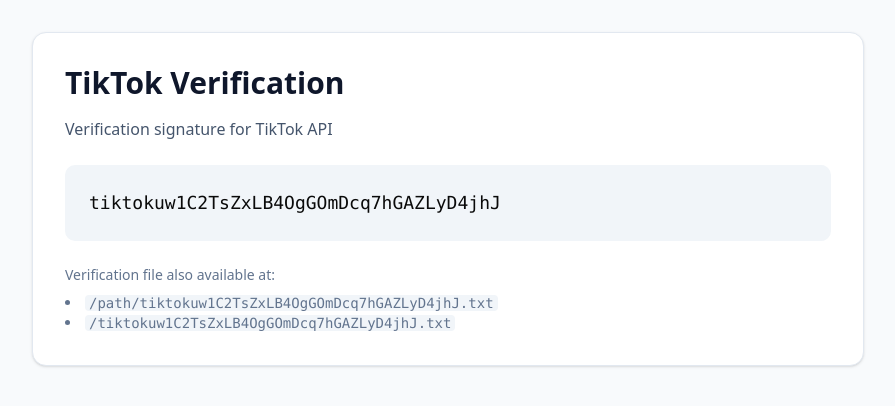
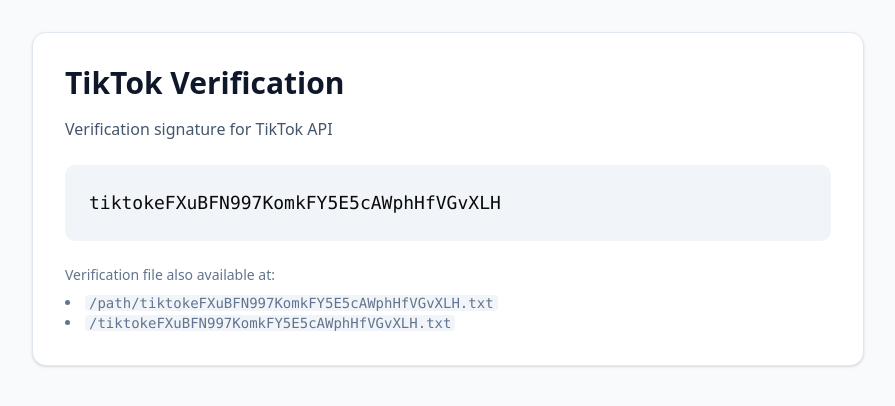
Before and after one commit to cozecnwork-byte/swarmmatrix-v3, a Next.js app: page /path in a window 1280 px wide. Shown: the top 406 px of the page, without its empty margins (192-1087 px from the left). Built offline with nearby package versions, Linux system fonts and the light colour scheme.

Commit message:
feat: 更新TikTok验证文件为新的tiktokeFXuBFN997KomkFY5E5cAWphHfVGvXLH
Coze-Commit-Type: user
Coze-User-ID: 1065906385199859
Coze-Conversation-ID: 7117831

```diff
--- a/src/app/path/page.tsx
+++ b/src/app/path/page.tsx
@@ -2,7 +2,7 @@
 
 export const metadata: Metadata = {
   other: {
-    'tiktok:site-verification': 'tiktokuw1C2TsZxLB4OgGOmDcq7hGAZLyD4jhJ',
+    'tiktok:site-verification': 'tiktokeFXuBFN997KomkFY5E5cAWphHfVGvXLH',
   },
 };
 
@@ -15,14 +15,14 @@
           <p className="text-slate-600 mb-6">Verification signature for TikTok API</p>
 
           <div className="bg-slate-100 rounded-lg p-6 font-mono text-lg">
-            tiktokuw1C2TsZxLB4OgGOmDcq7hGAZLyD4jhJ
+            tiktokeFXuBFN997KomkFY5E5cAWphHfVGvXLH
           </div>
 
           <div className="mt-6 text-sm text-slate-500">
             <p>Verification file also available at:</p>
             <ul className="list-disc list-inside mt-2">
-              <li><code className="bg-slate-100 px-1 rounded">/path/tiktokuw1C2TsZxLB4OgGOmDcq7hGAZLyD4jhJ.txt</code></li>
-              <li><code className="bg-slate-100 px-1 rounded">/tiktokuw1C2TsZxLB4OgGOmDcq7hGAZLyD4jhJ.txt</code></li>
+              <li><code className="bg-slate-100 px-1 rounded">/path/tiktokeFXuBFN997KomkFY5E5cAWphHfVGvXLH.txt</code></li>
+              <li><code className="bg-slate-100 px-1 rounded">/tiktokeFXuBFN997KomkFY5E5cAWphHfVGvXLH.txt</code></li>
             </ul>
           </div>
         </div>
--- a/src/middleware.ts
+++ b/src/middleware.ts
@@ -6,11 +6,13 @@
   'tiktokCejA5PqaRJCGQJdkFqROybjEHYj6arZQ.txt',
   'tiktokCejA5PqaRJCGQJdkFqROybjEHYj6arZQ_20260609182904798.txt',
   'tiktokuw1C2TsZxLB4OgGOmDcq7hGAZLyD4jhJ.txt',
+  'tiktokeFXuBFN997KomkFY5E5cAWphHfVGvXLH.txt',
 ];
 const TIKTOK_VERIFICATION_CONTENTS: Record<string, string> = {
   'tiktokCejA5PqaRJCGQJdkFqROybjEHYj6arZQ.txt': 'tiktokCejA5PqaRJCGQJdkFqROybjEHYj6arZQ',
   'tiktokCejA5PqaRJCGQJdkFqROybjEHYj6arZQ_20260609182904798.txt': 'tiktokCejA5PqaRJCGQJdkFqROybjEHYj6arZQ',
   'tiktokuw1C2TsZxLB4OgGOmDcq7hGAZLyD4jhJ.txt': 'tiktokuw1C2TsZxLB4OgGOmDcq7hGAZLyD4jhJ',
+  'tiktokeFXuBFN997KomkFY5E5cAWphHfVGvXLH.txt': 'tiktokeFXuBFN997KomkFY5E5cAWphHfVGvXLH',
 };
 
 export function middleware(request: NextRequest) {
@@ -35,7 +37,7 @@
   // 处理.well-known路径的TikTok验证
   if (pathname === '/.well-known/tiktok-site-verification' ||
       pathname === '/path/.well-known/tiktok-site-verification') {
-    return new NextResponse('tiktokuw1C2TsZxLB4OgGOmDcq7hGAZLyD4jhJ', {
+    return new NextResponse('tiktokeFXuBFN997KomkFY5E5cAWphHfVGvXLH', {
       status: 200,
       headers: {
         'Content-Type': 'text/plain; charset=utf-8',
@@ -56,9 +58,11 @@
     '/tiktokCejA5PqaRJCGQJdkFqROybjEHYj6arZQ.txt',
     '/tiktokCejA5PqaRJCGQJdkFqROybjEHYj6arZQ_20260609182904798.txt',
     '/tiktokuw1C2TsZxLB4OgGOmDcq7hGAZLyD4jhJ.txt',
+    '/tiktokeFXuBFN997KomkFY5E5cAWphHfVGvXLH.txt',
     '/path/tiktokCejA5PqaRJCGQJdkFqROybjEHYj6arZQ.txt',
     '/path/tiktokCejA5PqaRJCGQJdkFqROybjEHYj6arZQ_20260609182904798.txt',
     '/path/tiktokuw1C2TsZxLB4OgGOmDcq7hGAZLyD4jhJ.txt',
+    '/path/tiktokeFXuBFN997KomkFY5E5cAWphHfVGvXLH.txt',
     '/.well-known/tiktok-site-verification',
     '/path/.well-known/tiktok-site-verification',
   ],
```
Also changed, not shown: assets/tiktokeFXuBFN997KomkFY5E5cAWphHfVGvXLH.txt (added), public/path/tiktokeFXuBFN997KomkFY5E5cAWphHfVGvXLH.txt, public/tiktokeFXuBFN997KomkFY5E5cAWphHfVGvXLH.txt, 1 other file (tests, documents, lock files or other folders).
